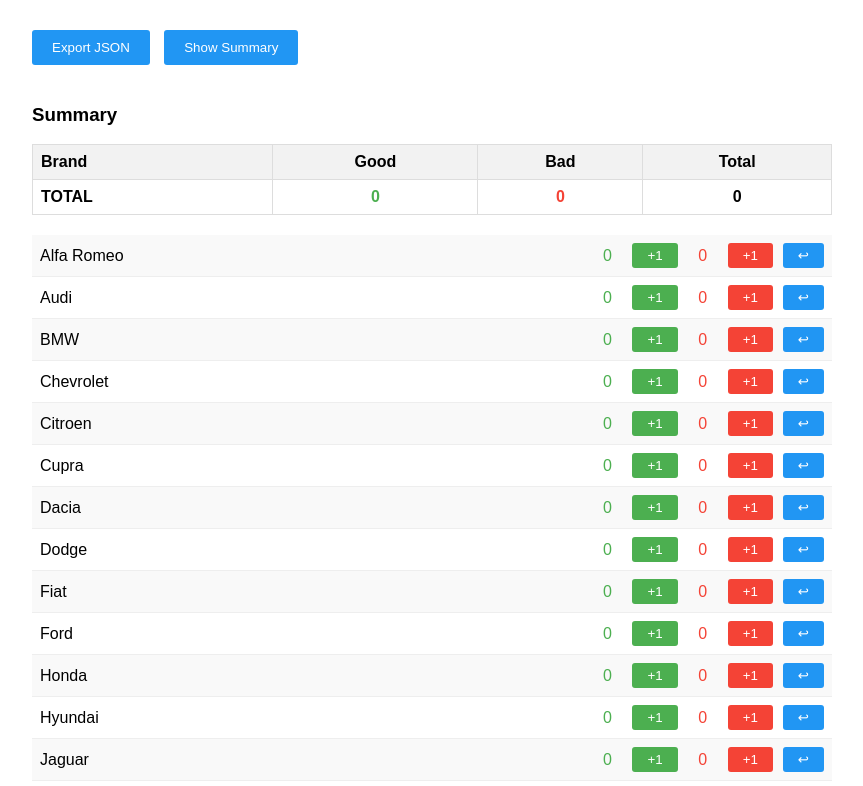
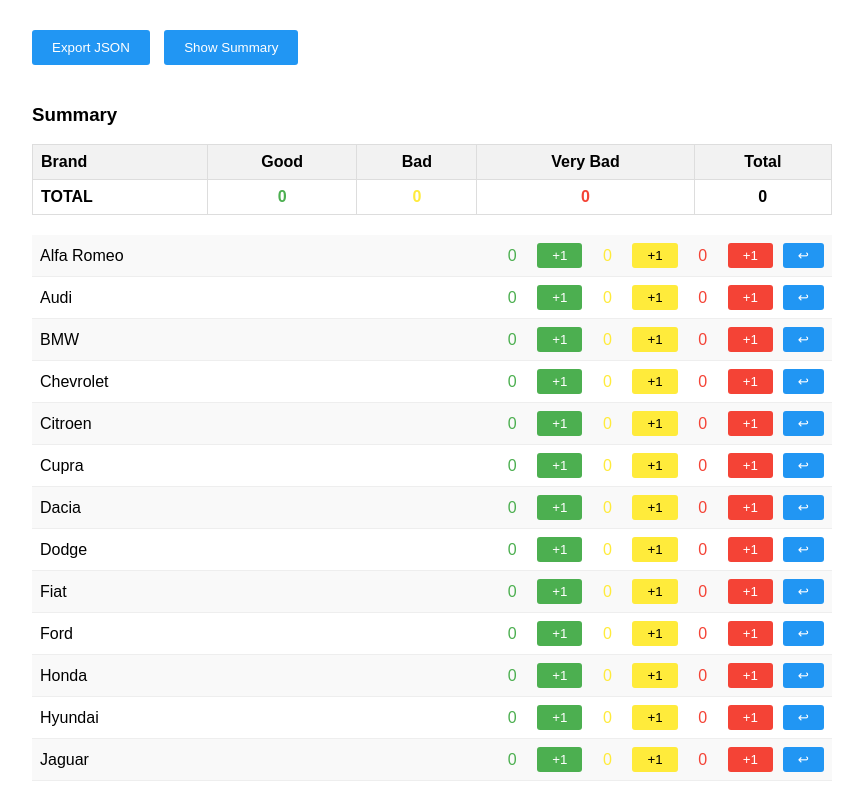
Before and after one commit to tobias-talaj/car-brands-parking, a plain HTML site: page index.html in a window 1280 px wide. Both pictures are taken after a click on the button "Show Summary". Shown: the top 786 px of the page, without its empty margins (208-1071 px from the left). Drawn offline with Linux system fonts and the light colour scheme.

Commit message:
add third category

```diff
--- a/index.html
+++ b/index.html
@@ -38,6 +38,14 @@
             border-radius: 3px;
         }
         .bad {
+            background-color: #FFEB3B;
+            color: black;
+            border: none;
+            padding: 5px 15px;
+            cursor: pointer;
+            border-radius: 3px;
+        }
+        .verybad {
             background-color: #f44336;
             color: white;
             border: none;
@@ -61,6 +69,9 @@
             color: #4CAF50;
         }
         .bad-count {
+            color: #FFEB3B;
+        }
+        .very-bad-count {
             color: #f44336;
         }
         .export-buttons button {
@@ -87,6 +98,7 @@
                 <th style="border: 1px solid #ddd; padding: 8px; text-align: left;">Brand</th>
                 <th style="border: 1px solid #ddd; padding: 8px; text-align: center;">Good</th>
                 <th style="border: 1px solid #ddd; padding: 8px; text-align: center;">Bad</th>
+                <th style="border: 1px solid #ddd; padding: 8px; text-align: center;">Very Bad</th>
                 <th style="border: 1px solid #ddd; padding: 8px; text-align: center;">Total</th>
             </tr>
         </table>
@@ -107,7 +119,7 @@
 
         // Initialize counts and history
         brands.forEach(brand => {
-            counts[brand] = { good: 0, bad: 0 };
+            counts[brand] = { good: 0, bad: 0, verybad: 0 };
             history[brand] = [];
         });
 
@@ -125,6 +137,8 @@
                         <button class="good" onclick="addCount('${brand}', 'good')">+1</button>
                         <span class="count bad-count">${counts[brand].bad}</span>
                         <button class="bad" onclick="addCount('${brand}', 'bad')">+1</button>
+                        <span class="count very-bad-count">${counts[brand].verybad}</span>
+                        <button class="verybad" onclick="addCount('${brand}', 'verybad')">+1</button>
                         <button class="undo" onclick="undo('${brand}')" ${history[brand].length === 0 ? 'disabled' : ''}>↩</button>
                     </div>
                 `;
@@ -176,21 +190,25 @@
                 // Add data rows
                 let totalGood = 0;
                 let totalBad = 0;
+                let totalVeryBad = 0;
 
                 brands.forEach(brand => {
-                    const row = summaryTable.insertRow();
                     const good = counts[brand].good;
                     const bad = counts[brand].bad;
-                    const total = good + bad;
+                    const verybad = counts[brand].verybad;
+                    const total = good + bad + verybad;
 
                     totalGood += good;
                     totalBad += bad;
+                    totalVeryBad += verybad;
 
                     if (total > 0) {  // Only show brands with data
+                        const row = summaryTable.insertRow();
                         row.innerHTML = `
                             <td style="border: 1px solid #ddd; padding: 8px;">${brand}</td>
                             <td style="border: 1px solid #ddd; padding: 8px; text-align: center; color: #4CAF50;">${good}</td>
-                            <td style="border: 1px solid #ddd; padding: 8px; text-align: center; color: #f44336;">${bad}</td>
+                            <td style="border: 1px solid #ddd; padding: 8px; text-align: center; color: #FFEB3B;">${bad}</td>
+                            <td style="border: 1px solid #ddd; padding: 8px; text-align: center; color: #f44336;">${verybad}</td>
                             <td style="border: 1px solid #ddd; padding: 8px; text-align: center;">${total}</td>
                         `;
                     }
@@ -202,8 +220,9 @@
                 totalRow.innerHTML = `
                     <td style="border: 1px solid #ddd; padding: 8px;">TOTAL</td>
                     <td style="border: 1px solid #ddd; padding: 8px; text-align: center; color: #4CAF50;">${totalGood}</td>
-                    <td style="border: 1px solid #ddd; padding: 8px; text-align: center; color: #f44336;">${totalBad}</td>
-                    <td style="border: 1px solid #ddd; padding: 8px; text-align: center;">${totalGood + totalBad}</td>
+                    <td style="border: 1px solid #ddd; padding: 8px; text-align: center; color: #FFEB3B;">${totalBad}</td>
+                    <td style="border: 1px solid #ddd; padding: 8px; text-align: center; color: #f44336;">${totalVeryBad}</td>
+                    <td style="border: 1px solid #ddd; padding: 8px; text-align: center;">${totalGood + totalBad + totalVeryBad}</td>
                 `;
             } else {
                 summaryDiv.style.display = 'none';
```
